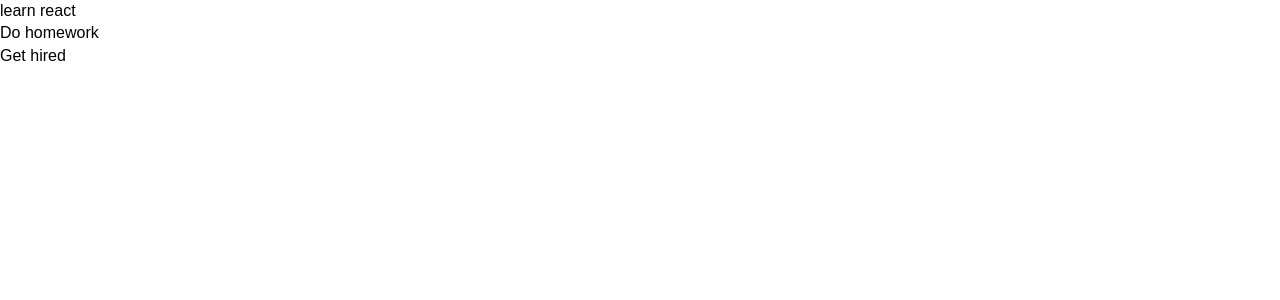
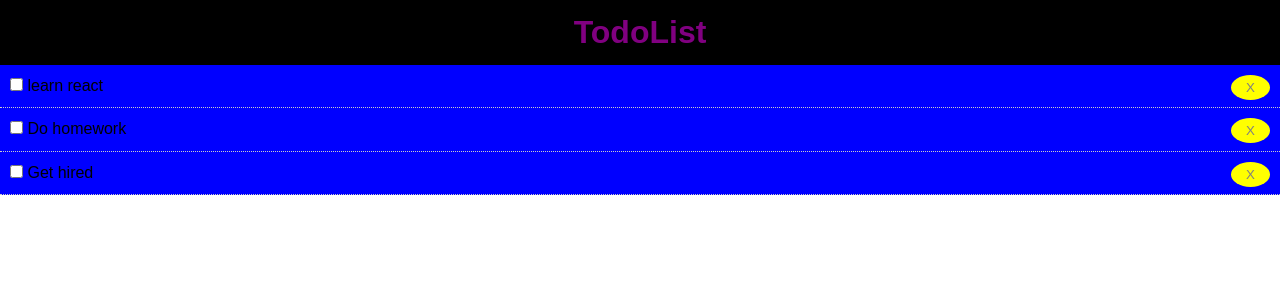
Before and after one commit to agnide4/Todo-React, a React (Create React App) app: page / in a window 1280 px wide. Shown: the top 300 px of the page. Built offline with nearby package versions, Linux system fonts and the light colour scheme.

Commit message:
Components, delete function created and tested

```diff
--- a/src/App.js
+++ b/src/App.js
@@ -1,4 +1,5 @@
 import React, {Component} from 'react';
+import Header from "./components/layout/header"
 import './App.css';
 import Todos from "./components/Todos"
 
@@ -26,13 +27,33 @@ class App extends Component {
     ]
   }
 
+  markComplete = (id) =>{
+    console.log("this is an example of prop-drilling")
+    console.log(id)
+    this.setState({todos: this.state.todos.map(todo => {
+      if(todo.id === id){
+        todo.completed = !todo.completed
+      }
+      return todo;
+    })})
+}
+
+  //delete Todo
+  delTodo = (id) =>{
+    console.log("Prop-drilled again")
+    this.setState({todos: [...this.state.todos.filter(todo => todo.id !== id)]})
+
+  }
+
+
 
     render(){
 
 
       return (
         <div className="App">
-          <Todos todos={this.state.todos}/>
+          <Header/>
+          <Todos todos={this.state.todos} markComplete={this.markComplete} delTodo={this.delTodo}/>
         </div>
       );
 
--- a/src/components/TodoListItem.js
+++ b/src/components/TodoListItem.js
@@ -4,10 +4,30 @@ import PropTypes from "prop-types"
 
 
 export class TodoListItem extends Component {
+    getStyle = () =>{
+        //using ternary operator
+        return{
+            background: "blue",
+            padding: "10px",
+            borderBottom: "1px #ccc dotted",
+            textDecoration: this.props.todo.completed ?
+            "line-through" : "none"
+        }
+    }
+    //if not using arrow function will need to bind this to event
+
+
+
     render() {
+        const { id, title } = this.props.todo
         return (
-            <div>
-                <p>{ this.props.todo.title }</p>
+            <div style={this.getStyle()}>
+
+                <p>
+                <input type="checkbox" onChange={this.props.markComplete.bind(this, id)}/> {" "}
+                    { title }
+                <button onClick={this.props.delTodo.bind(this, id)} style={btnStyle}>X</button>
+                </p>
             </div>
         )
     }
@@ -16,4 +36,14 @@ export class TodoListItem extends Component {
 TodoListItem.propTypes = {
     todo: PropTypes.object.isRequired
   }
+
+const btnStyle = {
+    background: "yellow",
+    color: "gray",
+    border: "none",
+    padding: "5px 15px",
+    borderRadius: "50%",
+    float: "right",
+
+}
 export default TodoListItem
--- a/src/components/Todos.js
+++ b/src/components/Todos.js
@@ -12,7 +12,7 @@ class Todos extends Component {
 
 
       return this.props.todos.map((todo) => (
-          <TodoItem key={todo.id} todo = {todo}/>
+          <TodoItem key={todo.id} todo = {todo} markComplete={this.props.markComplete} delTodo={this.props.delTodo}/>
       ))
 
     }
--- /dev/null
+++ b/src/components/layout/header.js
@@ -0,0 +1,18 @@
+import React from 'react'
+//this is a functional component
+export default function header() {
+
+
+    return (
+        <header style={headerStyle}>
+            <h1>TodoList</h1>
+        </header>
+    )
+}
+
+const headerStyle = {
+    background: "black",
+    color: "Purple",
+    textAlign: "center",
+    padding: "10px"
+}
```
